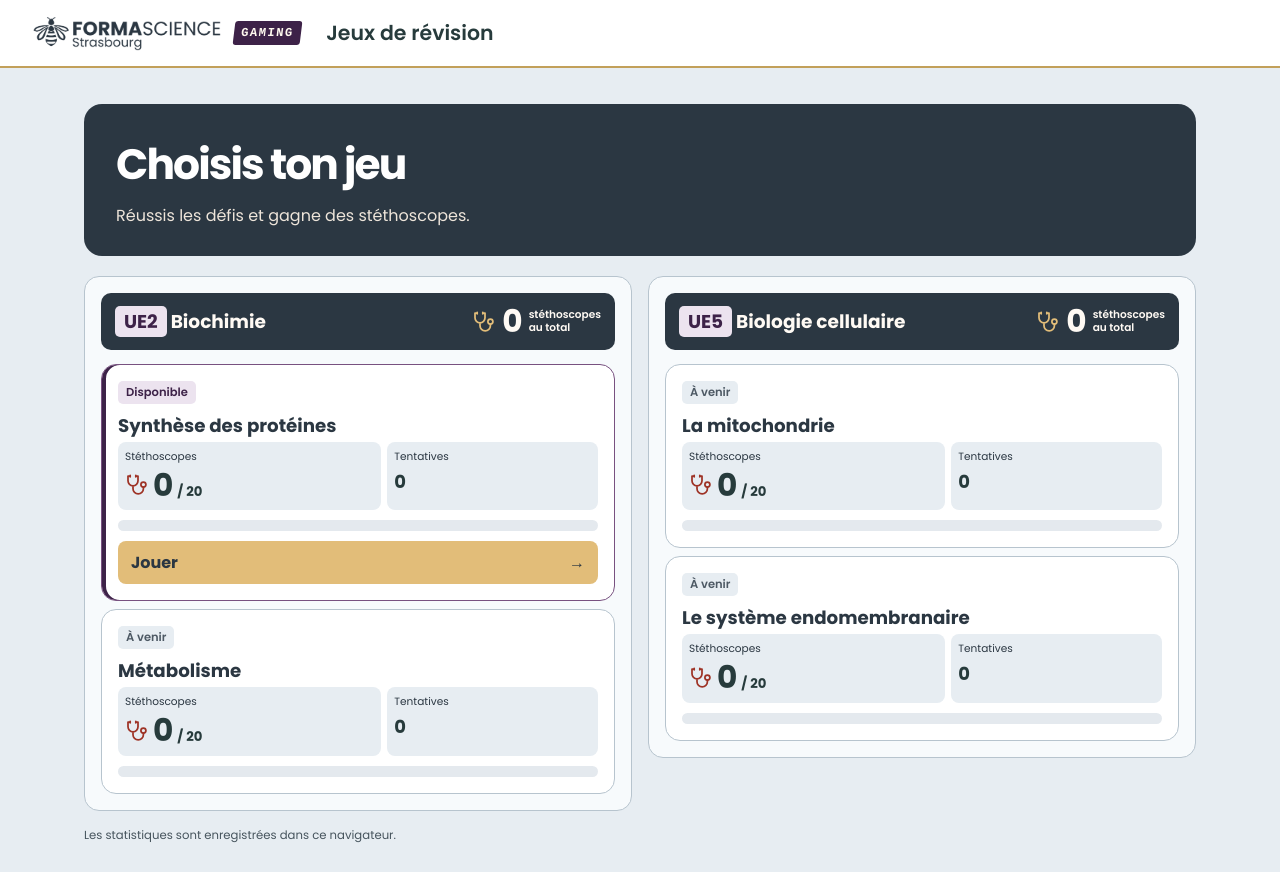
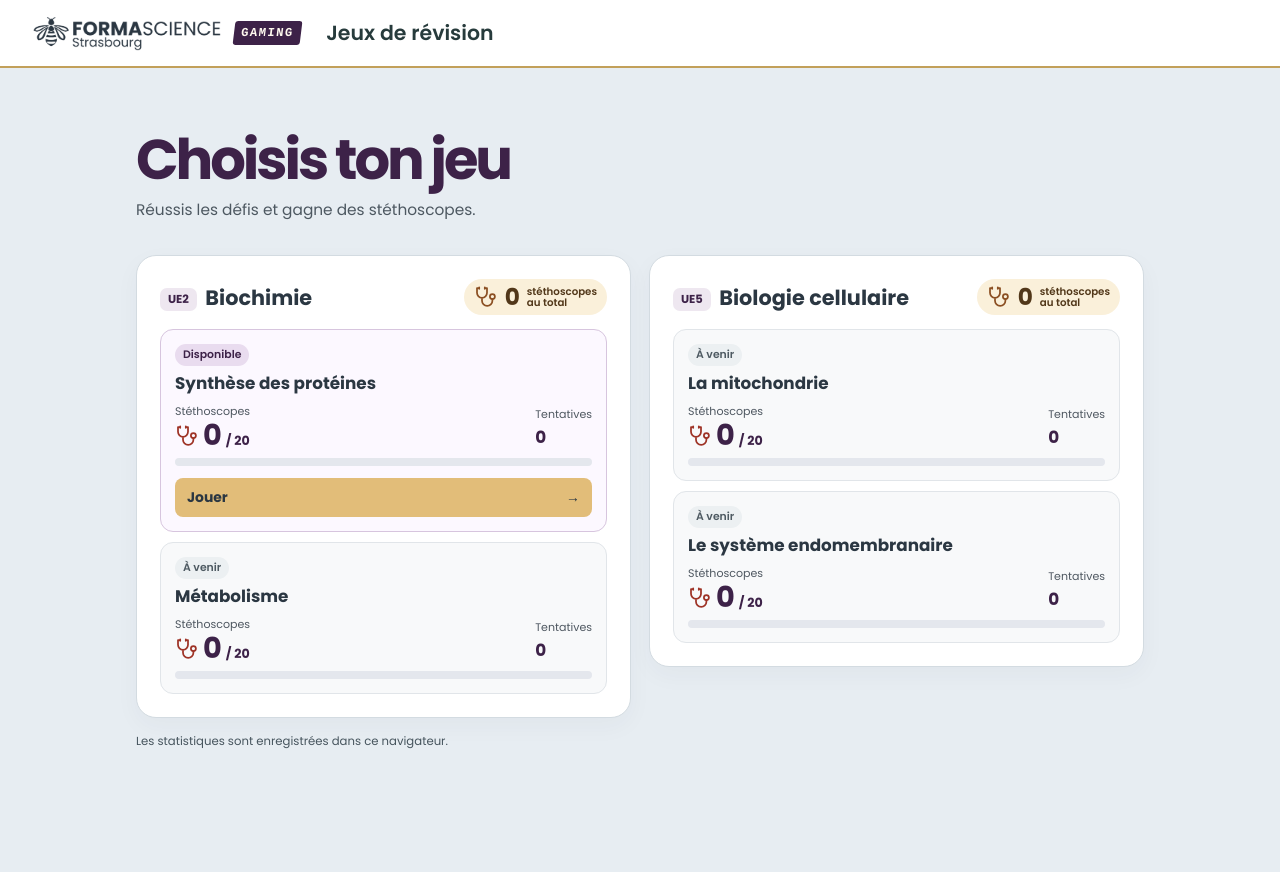
Before and after one commit to formascience-code/gaming, a Next.js app: page / in a window 1280 px wide. After the commit the page ends 800 px from the top, so only its background shows below. Built offline with nearby package versions, Linux system fonts and the light colour scheme.

Commit message:
Alléger le catalogue et mettre les récompenses au premier plan

```diff
--- a/app/games.module.css
+++ b/app/games.module.css
@@ -1,44 +1,116 @@
-.library { width:min(100%, 1160px); margin:0 auto; padding:36px 24px 28px; }
-.intro { padding:28px 32px; margin-bottom:20px; border-radius:18px; background:#2b3742; color:#fff; }
-.intro h2 { margin:0; font-size:clamp(1.65rem, 4vw, 2.65rem); letter-spacing:-.045em; }
-.intro p { margin:7px 0 0; color:#eee5da; }
-.cards { display:grid; gap:8px; list-style:none; margin:0; padding:0; }
-.card { display:flex; flex-direction:column; background:#fff; border:1px solid #b7c4ce; border-radius:15px; overflow:hidden; }
-.content { display:flex; flex-direction:column; flex:1; padding:16px; }
-.labels { display:flex; align-items:center; justify-content:space-between; gap:6px; color:#4d5964; font-size:.72rem; font-weight:600; }
-.unit { background:#ece3ef; color:#3d2248; padding:3px 9px; border-radius:5px; }
-.content h4 { margin:10px 0 4px; line-height:1.28; font-size:1.14rem; color:#2b3742; }
-.stats { display:grid; grid-template-columns:1.25fr 1fr; gap:6px; margin:auto 0 10px; }
-.stats div { padding:7px; border-radius:8px; background:#e7edf2; }
-.stats dt { display:flex; align-items:center; gap:4px; font-size:.66rem; color:#2b3742; }
-.stats dt svg { color:#9e3326; flex:none; }
-.stats dd { margin:3px 0 0; font-weight:700; }
-.play { display:flex; justify-content:space-between; padding:9px 13px; border-radius:8px; background:#e2bd79; color:#2b3742; font-weight:700; text-decoration:none; margin-top:10px; }
+.library {
+  width:min(100%, 1080px);
+  margin:0 auto;
+  padding:clamp(24px, 5vw, 62px) clamp(14px, 4vw, 36px) 28px;
+  color:#2b3742;
+}
+.intro { margin:0 0 clamp(20px, 4vw, 34px); }
+.intro h2 {
+  margin:0;
+  color:#3d2248;
+  font-size:clamp(2rem, 5vw, 3.5rem);
+  line-height:1.06;
+  letter-spacing:-.055em;
+}
+.intro p { margin:9px 0 0; color:#4d5861; font-size:.96rem; }
+.units { display:grid; grid-template-columns:repeat(2,minmax(0,1fr)); gap:18px; align-items:start; }
+.unitBox {
+  min-width:0;
+  padding:clamp(14px, 2vw, 23px);
+  border:1px solid #d3dbe1;
+  border-radius:20px;
+  background:#fff;
+  box-shadow:0 8px 24px #2b37420a;
+}
+.unitHeader {
+  display:flex;
+  align-items:center;
+  justify-content:space-between;
+  flex-wrap:wrap;
+  gap:12px;
+  margin:0 0 14px;
+}
+.unitHeader h3 { margin:0; font-size:clamp(1.05rem, 2vw, 1.3rem); line-height:1.3; }
+.unit {
+  display:inline-block;
+  margin-right:4px;
+  padding:4px 8px;
+  border-radius:7px;
+  background:#eee7f0;
+  color:#3d2248;
+  font-size:.72rem;
+  vertical-align:middle;
+}
+.unitTotal {
+  display:inline-grid;
+  grid-template-columns:auto auto auto;
+  align-items:center;
+  gap:7px;
+  padding:6px 10px;
+  border-radius:999px;
+  background:#faf0da;
+  color:#513719;
+}
+.unitTotal svg { color:#8b4f22; }
+.unitTotal strong { font-size:1.45rem; line-height:1; }
+.unitTotal span { font-size:.64rem; font-weight:600; line-height:1.15; }
+.cards { list-style:none; margin:0; padding:0; display:grid; gap:10px; }
+.card { background:#f8f9fa; border:1px solid #e1e5e9; border-radius:13px; }
+.activeCard { background:#fcf8ff; border-color:#d7c5de; }
+.content { display:flex; flex-direction:column; padding:14px; }
+.labels {
+  align-self:flex-start;
+  padding:3px 8px;
+  border-radius:99px;
+  background:#ecf0f2;
+  color:#4e5a62;
+  font-size:.68rem;
+  font-weight:600;
+}
+.available { background:#e9dcef; color:#3d2248; }
+.content h4 { margin:7px 0 8px; font-size:1.05rem; line-height:1.3; }
+.stats { display:flex; align-items:end; justify-content:space-between; gap:10px; margin:0 0 8px; }
+.stats dt { font-size:.69rem; color:#4f5861; }
+.stats dd {
+  display:flex;
+  align-items:baseline;
+  gap:4px;
+  margin:1px 0 0;
+  font-size:1.05rem;
+  font-weight:650;
+  font-variant-numeric:tabular-nums;
+  color:#3d2248;
+}
+.stats dd svg { align-self:center; flex:none; color:#9e3326; }
+.stats dd strong { font-size:clamp(1.38rem, 3vw, 1.8rem); line-height:1; }
+.stats dd span { font-size:.79rem; }
+.progress {
+  appearance:none;
+  width:100%;
+  height:8px;
+  border:0;
+  border-radius:12px;
+  overflow:hidden;
+  background:#e4e7ed;
+  color:#693d76;
+}
+.progress::-webkit-progress-bar { background:#e4e7ed; }
+.progress::-webkit-progress-value { background:#693d76; }
+.progress::-moz-progress-bar { background:#693d76; }
+.play {
+  display:flex;
+  align-items:center;
+  justify-content:space-between;
+  margin-top:12px;
+  padding:9px 12px;
+  border-radius:8px;
+  background:#e2bd79;
+  color:#2b3742;
+  font-size:.87rem;
+  font-weight:700;
+  text-decoration:none;
+}
 .play:hover { background:#f0cf92; }
 .play:focus-visible { outline:3px solid #8b6027; outline-offset:2px; }
-.storage { color:#46545d; font-size:.73rem; margin:16px 0 0; }
-@media(max-width:500px) { .library { padding:16px 12px 24px; } .intro { padding:18px; }  }
-
-.units { display:grid; grid-template-columns:repeat(2,minmax(0,1fr)); gap:16px; align-items:start; }
-.unitBox { min-width:0; padding:16px; border-radius:15px; border:1px solid #b7c4ce; background:#f7fafc; }
-.unitHeader { display:flex; flex-wrap:wrap; align-items:center; justify-content:space-between; gap:8px 14px; margin-bottom:14px; padding:13px 14px; border-radius:10px; background:#2b3742; color:#fffaf4; }
-.unitHeader h3 { margin:0; font-size:1.16rem; color:inherit; }
-.unitTotal { display:inline-flex; align-items:center; gap:6px; font-size:.66rem; font-weight:600; color:#fffaf4; }
-.unitTotal svg { color:#e2bd79; }
-
-.unitTotal strong { font-size:1.55rem; line-height:1; }
-.stats dd { display:flex; gap:4px; align-items:baseline; font-size:1.12rem; font-variant-numeric:tabular-nums; }
-.stats dd svg { align-self:center; flex:none; color:#9e3326; }
-.stats dd strong { font-size:1.6rem; line-height:1.15; }
-.stats dd span { font-size:.83rem; }
-.progress { appearance:none; width:100%; height:11px; border:0; border-radius:20px; overflow:hidden; background:#e4e9ee; color:#3d2248; }
-.progress::-webkit-progress-bar { background:#e4e9ee; }
-.progress::-webkit-progress-value { background:linear-gradient(90deg,#3d2248,#785180); }
-.progress::-moz-progress-bar { background:linear-gradient(90deg,#3d2248,#785180); }
-@media(max-width:560px) { .units { grid-template-columns:1fr; } }
-
-.activeCard { border-color:#785180; box-shadow:inset 4px 0 #3d2248; }
-.labels { align-self:flex-start; padding:3px 8px; border-radius:5px; background:#e7edf2; }
-.available { color:#3d2248; background:#ece3ef; }
-.unitTotal strong,.stats dd strong { font-size:1.95rem; }
-.unitTotal span { line-height:1.15; }
+.storage { color:#46545d; font-size:.73rem; margin:15px 0 0; }
+@media(max-width:680px) { .units { grid-template-columns:1fr; } }
```
